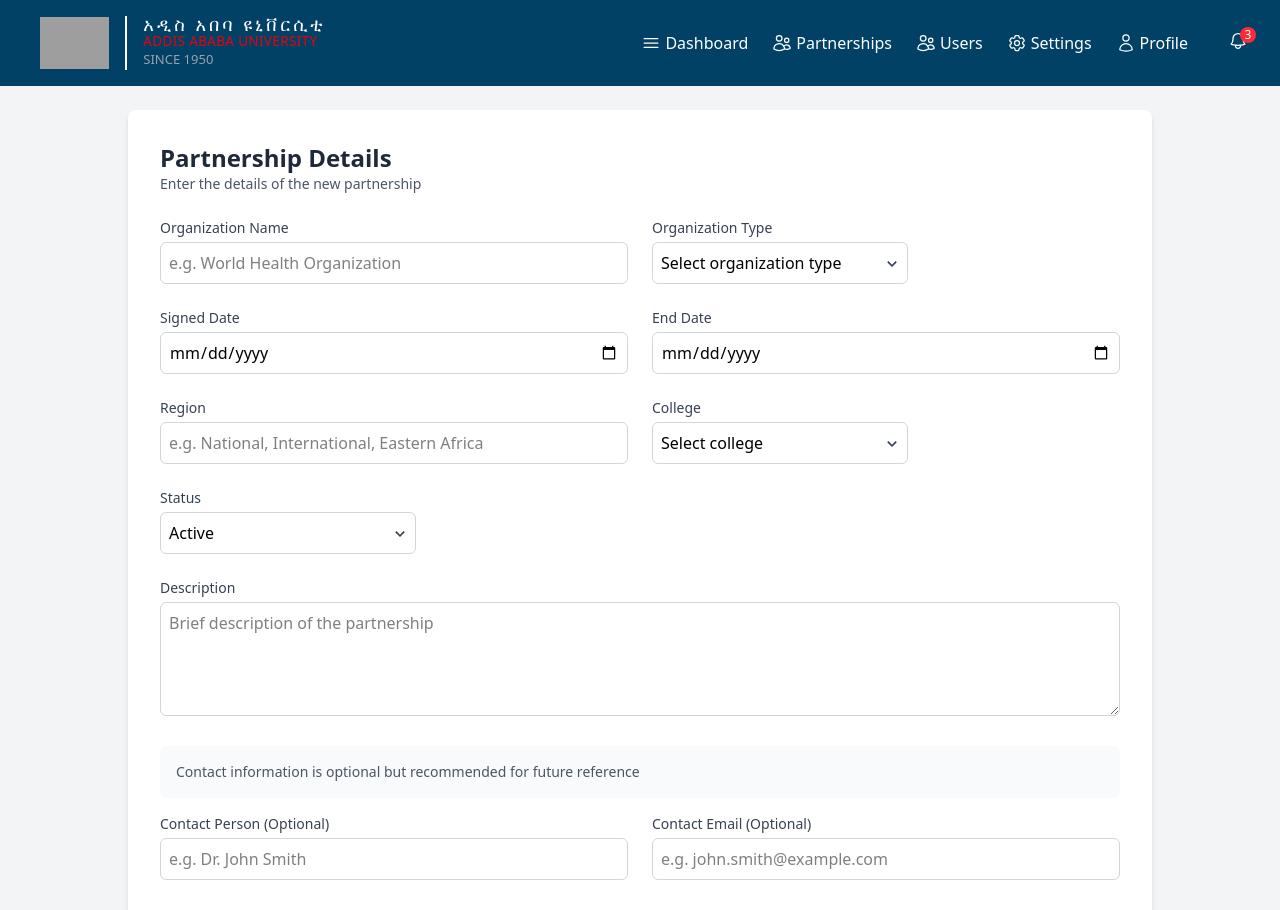
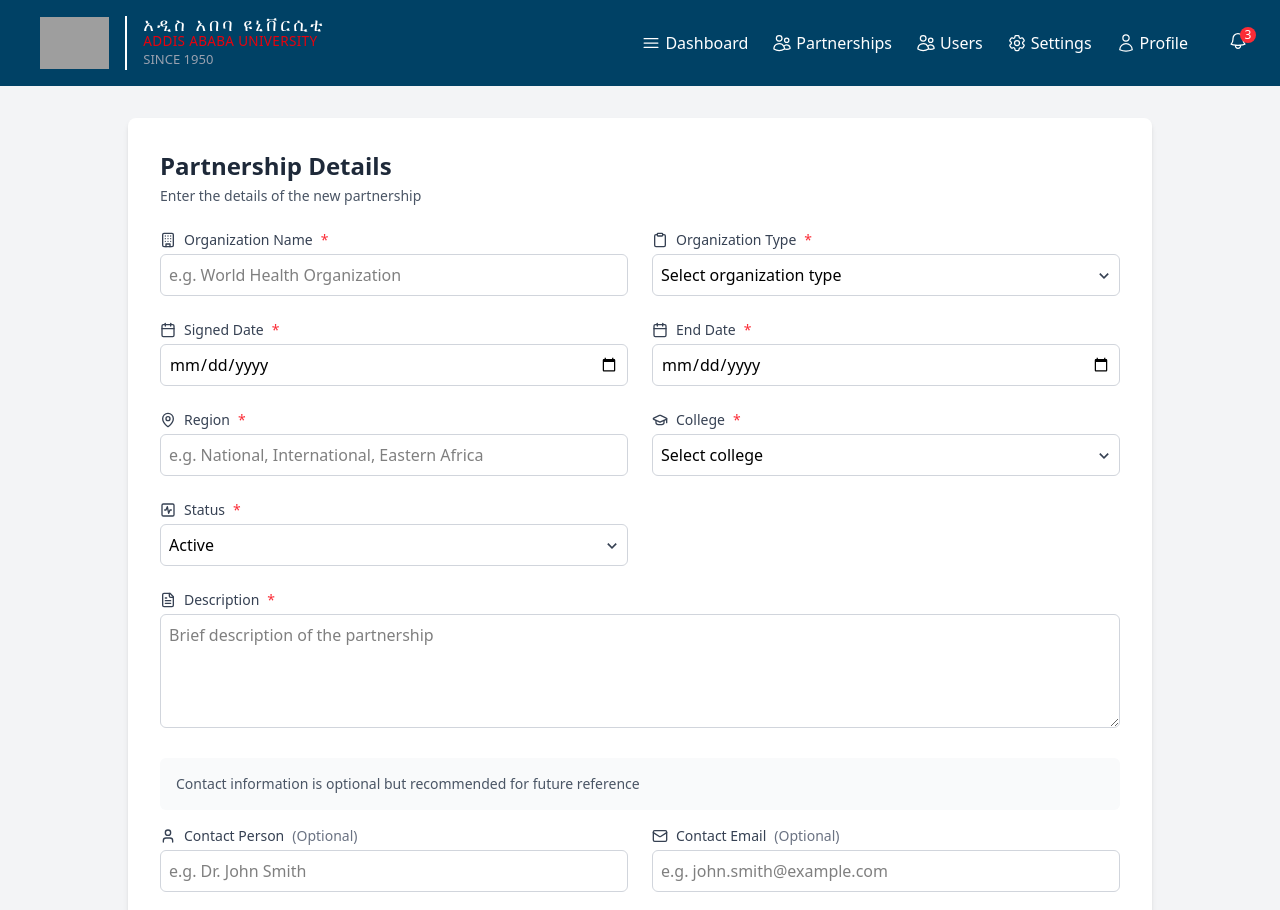
Before and after one commit to AAU-Projects12/Partnership-Management-System, a React (Vite) app in the folder Client/: page /add-partnership in a window 1280 px wide. Shown: the top 910 px of the page. Built offline with nearby package versions, Linux system fonts and the light colour scheme; grey boxes are pictures that could not be loaded.

Commit message:
completed error validation

```diff
--- a/Client/src/pages/add-partnership.jsx
+++ b/Client/src/pages/add-partnership.jsx
@@ -1,37 +1,108 @@
-import React, { useState } from 'react';
-import { Link } from 'react-router-dom';
-import NavBar from '../components/NavBar';
+import React, { useState } from "react";
+import NavBar from "../components/NavBar";
 
-const AddPartnership = () => {
+import {
+  Clipboard,
+  Building,
+  Calendar,
+  MapPin,
+  GraduationCap,
+  ActivitySquare,
+  FileText,
+  User,
+  Mail,
+} from "lucide-react";
+
+function AddPartnership() {
   // Form state
   const [formData, setFormData] = useState({
-    organizationName: '',
-    organizationType: '',
-    signedDate: '',
-    endDate: '',
-    region: '',
-    college: '',
-    status: 'Active',
-    description: '',
-    contactPerson: '',
-    contactEmail: ''
+    organizationName: "",
+    organizationType: "",
+    signedDate: "",
+    endDate: "",
+    region: "",
+    college: "",
+    status: "Active",
+    description: "",
+    contactPerson: "",
+    contactEmail: "",
   });
+
+  const [errors, setErrors] = useState({});
+  const [submitted, setSubmitted] = useState(false);
+
+  // Validate a single field
+  const validateField = (name, value) => {
+    // Only validate required fields
+    const requiredFields = [
+      "organizationName",
+      "organizationType",
+      "signedDate",
+      "endDate",
+      "region",
+      "college",
+      "status",
+      "description",
+    ];
+
+    // Skip validation for optional fields
+    if (!requiredFields.includes(name)) {
+      return true;
+    }
+
+    if (!value.trim()) {
+      setErrors((prev) => ({
+        ...prev,
+        [name]: `${
+          name.charAt(0).toUpperCase() +
+          name.slice(1).replace(/([A-Z])/g, " $1")
+        } is required`,
+      }));
+      return false;
+    } else {
+      setErrors((prev) => ({
+        ...prev,
+        [name]: "",
+      }));
+      return true;
+    }
+  };
 
   // Handle input changes
   const handleChange = (e) => {
     const { name, value } = e.target;
-    setFormData({
-      ...formData,
-      [name]: value
-    });
+    setFormData((prev) => ({
+      ...prev,
+      [name]: value,
+    }));
+
+    // Validate field on change if form was already submitted once
+    if (submitted) {
+      validateField(name, value);
+    }
   };
 
   // Handle form submission
   const handleSubmit = (e) => {
     e.preventDefault();
-    console.log('Form submitted:', formData);
-    // Here you would typically send the data to your backend
-    // For now, we'll just log it
+    setSubmitted(true);
+
+    // Validate all fields
+    let formIsValid = true;
+
+    Object.entries(formData).forEach(([name, value]) => {
+      // Skip validation for optional fields
+      if (name === "contactPerson" || name === "contactEmail") return;
+
+      const isValid = validateField(name, value);
+      if (!isValid) formIsValid = false;
+    });
+
+    if (formIsValid) {
+      console.log("Form submitted:", formData);
+      // Here you would typically send the data to your backend
+      alert("Partnership added successfully!");
+    }
   };
 
   return (
@@ -39,18 +110,31 @@ const AddPartnership = () => {
       <NavBar />
 
       {/* Main Content */}
-      <div className="p-6">
-        <div className="max-w-5xl mx-auto bg-white rounded-lg shadow-md p-8">
+      <div className="py-8 px-4 sm:px-6">
+        <div className="max-w-5xl mx-auto bg-white rounded-lg shadow-md p-6 sm:p-8">
           <div className="mb-6">
-            <h1 className="text-2xl font-bold text-gray-800">Partnership Details</h1>
-            <p className="text-gray-600 text-sm">Enter the details of the new partnership</p>
+            <h2 className="text-2xl font-bold text-gray-800">
+              Partnership Details
+            </h2>
+            <p className="text-gray-600 text-sm mt-1">
+              Enter the details of the new partnership
+            </p>
           </div>
 
           <form onSubmit={handleSubmit}>
             <div className="grid grid-cols-1 md:grid-cols-2 gap-6 mb-6">
               {/* Organization Name */}
               <div>
-                <label htmlFor="organizationName" className="block text-sm font-medium text-gray-700 mb-1">Organization Name</label>
+                <label
+                  htmlFor="organizationName"
+                  className="block text-sm font-medium text-gray-700 mb-1"
+                >
+                  <div className="flex items-center gap-2">
+                    <Building size={16} />
+                    <span>Organization Name</span>
+                    <span className="text-red-500">*</span>
+                  </div>
+                </label>
                 <input
                   type="text"
                   id="organizationName"
@@ -58,24 +142,46 @@ const AddPartnership = () => {
                   placeholder="e.g. World Health Organization"
                   value={formData.organizationName}
                   onChange={handleChange}
-                  className="w-full p-2 border border-gray-300 rounded-md focus:outline-none focus:ring-2 focus:ring-blue-500"
-                  required
+                  className={`w-full p-2 border ${
+                    errors.organizationName
+                      ? "border-red-500"
+                      : "border-gray-300"
+                  } rounded-md focus:outline-none focus:ring-2 focus:ring-blue-500 transition-colors`}
                 />
+                {errors.organizationName && (
+                  <p className="text-red-500 text-sm mt-1">
+                    {errors.organizationName}
+                  </p>
+                )}
               </div>
 
               {/* Organization Type */}
               <div>
-                <label htmlFor="organizationType" className="block text-sm font-medium text-gray-700 mb-1">Organization Type</label>
-                <div className="relative inline-block w-64">
+                <label
+                  htmlFor="organizationType"
+                  className="block text-sm font-medium text-gray-700 mb-1"
+                >
+                  <div className="flex items-center gap-2">
+                    <Clipboard size={16} />
+                    <span>Organization Type</span>
+                    <span className="text-red-500">*</span>
+                  </div>
+                </label>
+                <div className="relative">
                   <select
                     id="organizationType"
                     name="organizationType"
                     value={formData.organizationType}
                     onChange={handleChange}
-                    className="w-full p-2 border border-gray-300 rounded-md focus:outline-none focus:ring-2 focus:ring-blue-500 appearance-none cursor-pointer"
-                    required
+                    className={`w-full p-2 border ${
+                      errors.organizationType
+                        ? "border-red-500"
+                        : "border-gray-300"
+                    } rounded-md focus:outline-none focus:ring-2 focus:ring-blue-500 appearance-none cursor-pointer transition-colors`}
                   >
-                    <option value="" disabled>Select organization type</option>
+                    <option value="" disabled>
+                      Select organization type
+                    </option>
                     <option value="Government">Government</option>
                     <option value="NGO">NGO</option>
                     <option value="Private">Private</option>
@@ -83,46 +189,90 @@ const AddPartnership = () => {
                     <option value="Research">Research</option>
                   </select>
                   <div className="pointer-events-none absolute inset-y-0 right-0 flex items-center px-2 text-gray-700">
-                    <svg className="fill-current h-4 w-4" xmlns="http://www.w3.org/2000/svg"
-                      viewBox="0 0 20 20">
+                    <svg
+                      className="fill-current h-4 w-4"
+                      xmlns="http://www.w3.org/2000/svg"
+                      viewBox="0 0 20 20"
+                    >
                       <path d="M5.516 7.548l4.484 4.484 4.484-4.484L16 9l-6 6-6-6z" />
                     </svg>
                   </div>
                 </div>
-
+                {errors.organizationType && (
+                  <p className="text-red-500 text-sm mt-1">
+                    {errors.organizationType}
+                  </p>
+                )}
               </div>
 
               {/* Signed Date */}
               <div>
-                <label htmlFor="signedDate" className="block text-sm font-medium text-gray-700 mb-1">Signed Date</label>
+                <label
+                  htmlFor="signedDate"
+                  className="block text-sm font-medium text-gray-700 mb-1"
+                >
+                  <div className="flex items-center gap-2">
+                    <Calendar size={16} />
+                    <span>Signed Date</span>
+                    <span className="text-red-500">*</span>
+                  </div>
+                </label>
                 <input
                   type="date"
                   id="signedDate"
                   name="signedDate"
                   value={formData.signedDate}
                   onChange={handleChange}
-                  className="w-full p-2 border border-gray-300 rounded-md focus:outline-none focus:ring-2 focus:ring-blue-500 cursor-pointer"
-                  required
+                  className={`w-full p-2 border ${
+                    errors.signedDate ? "border-red-500" : "border-gray-300"
+                  } rounded-md focus:outline-none focus:ring-2 focus:ring-blue-500 cursor-pointer transition-colors`}
                 />
+                {errors.signedDate && (
+                  <p className="text-red-500 text-sm mt-1">
+                    {errors.signedDate}
+                  </p>
+                )}
               </div>
 
               {/* End Date */}
               <div>
-                <label htmlFor="endDate" className="block text-sm font-medium text-gray-700 mb-1">End Date</label>
+                <label
+                  htmlFor="endDate"
+                  className="block text-sm font-medium text-gray-700 mb-1"
+                >
+                  <div className="flex items-center gap-2">
+                    <Calendar size={16} />
+                    <span>End Date</span>
+                    <span className="text-red-500">*</span>
+                  </div>
+                </label>
                 <input
                   type="date"
                   id="endDate"
                   name="endDate"
                   value={formData.endDate}
                   onChange={handleChange}
-                  className="w-full p-2 border border-gray-300 rounded-md focus:outline-none focus:ring-2 focus:ring-blue-500 cursor-pointer"
-                  required
+                  className={`w-full p-2 border ${
+                    errors.endDate ? "border-red-500" : "border-gray-300"
+                  } rounded-md focus:outline-none focus:ring-2 focus:ring-blue-500 cursor-pointer transition-colors`}
                 />
+                {errors.endDate && (
+                  <p className="text-red-500 text-sm mt-1">{errors.endDate}</p>
+                )}
               </div>
 
               {/* Region */}
               <div>
-                <label htmlFor="region" className="block text-sm font-medium text-gray-700 mb-1">Region</label>
+                <label
+                  htmlFor="region"
+                  className="block text-sm font-medium text-gray-700 mb-1"
+                >
+                  <div className="flex items-center gap-2">
+                    <MapPin size={16} />
+                    <span>Region</span>
+                    <span className="text-red-500">*</span>
+                  </div>
+                </label>
                 <input
                   type="text"
                   id="region"
@@ -130,54 +280,99 @@ const AddPartnership = () => {
                   placeholder="e.g. National, International, Eastern Africa"
                   value={formData.region}
                   onChange={handleChange}
-                  className="w-full p-2 border border-gray-300 rounded-md focus:outline-none focus:ring-2 focus:ring-blue-500"
-                  required
+                  className={`w-full p-2 border ${
+                    errors.region ? "border-red-500" : "border-gray-300"
+                  } rounded-md focus:outline-none focus:ring-2 focus:ring-blue-500 transition-colors`}
                 />
+                {errors.region && (
+                  <p className="text-red-500 text-sm mt-1">{errors.region}</p>
+                )}
               </div>
 
               {/* College */}
               <div>
-                <label htmlFor="college" className="block text-sm font-medium text-gray-700 mb-1">College</label>
-                <div className="relative inline-block w-64">
+                <label
+                  htmlFor="college"
+                  className="block text-sm font-medium text-gray-700 mb-1"
+                >
+                  <div className="flex items-center gap-2">
+                    <GraduationCap size={16} />
+                    <span>College</span>
+                    <span className="text-red-500">*</span>
+                  </div>
+                </label>
+                <div className="relative">
                   <select
                     id="college"
                     name="college"
                     value={formData.college}
                     onChange={handleChange}
-                    className="w-full p-2 border border-gray-300 rounded-md focus:outline-none focus:ring-2 focus:ring-blue-500 appearance-none cursor-pointer"
-                    required
+                    className={`w-full p-2 border ${
+                      errors.college ? "border-red-500" : "border-gray-300"
+                    } rounded-md focus:outline-none focus:ring-2 focus:ring-blue-500 appearance-none cursor-pointer transition-colors`}
                   >
-                    <option value="" disabled>Select college</option>
-                    <option value="College of Business and Economics">College of Business and Economics</option>
-                    <option value="College of Social Science, Arts and Humanities">College of Social Science, Arts and Humanities</option>
-                    <option value="College of Veterinary Medicine and Agriculture">College of Veterinary Medicine and Agriculture</option>
+                    <option value="" disabled>
+                      Select college
+                    </option>
+                    <option value="College of Business and Economics">
+                      College of Business and Economics
+                    </option>
+                    <option value="College of Social Science, Arts and Humanities">
+                      College of Social Science, Arts and Humanities
+                    </option>
+                    <option value="College of Veterinary Medicine and Agriculture">
+                      College of Veterinary Medicine and Agriculture
+                    </option>
                     <option value="School of Law">School of Law</option>
-                    <option value="College of Technology and Built Environment">College of Technology and Built Environment</option>
-                    <option value="College of Natural and Computational Sciences">College of Natural and Computational Sciences</option>
-                    <option value="College of Education and Language Studies">College of Education and Language Studies</option>
-                    <option value="College of Health Science">College of Health Science</option>
+                    <option value="College of Technology and Built Environment">
+                      College of Technology and Built Environment
+                    </option>
+                    <option value="College of Natural and Computational Sciences">
+                      College of Natural and Computational Sciences
+                    </option>
+                    <option value="College of Education and Language Studies">
+                      College of Education and Language Studies
+                    </option>
+                    <option value="College of Health Science">
+                      College of Health Science
+                    </option>
                   </select>
                   <div className="pointer-events-none absolute inset-y-0 right-0 flex items-center px-2 text-gray-700">
-                    <svg className="fill-current h-4 w-4" xmlns="http://www.w3.org/2000/svg"
-                      viewBox="0 0 20 20">
+                    <svg
+                      className="fill-current h-4 w-4"
+                      xmlns="http://www.w3.org/2000/svg"
+                      viewBox="0 0 20 20"
+                    >
                       <path d="M5.516 7.548l4.484 4.484 4.484-4.484L16 9l-6 6-6-6z" />
                     </svg>
                   </div>
                 </div>
-
+                {errors.college && (
+                  <p className="text-red-500 text-sm mt-1">{errors.college}</p>
+                )}
               </div>
 
               {/* Status */}
               <div>
-                <label htmlFor="status" className="block text-sm font-medium text-gray-700 mb-1">Status</label>
-                <div className="relative inline-block w-64">
+                <label
+                  htmlFor="status"
+                  className="block text-sm font-medium text-gray-700 mb-1"
+                >
+                  <div className="flex items-center gap-2">
+                    <ActivitySquare size={16} />
+                    <span>Status</span>
+                    <span className="text-red-500">*</span>
+                  </div>
+                </label>
+                <div className="relative">
                   <select
                     id="status"
                     name="status"
                     value={formData.status}
                     onChange={handleChange}
-                    className="w-full p-2 border border-gray-300 rounded-md focus:outline-none focus:ring-2 focus:ring-blue-500 appearance-none cursor-pointer"
-                    required
+                    className={`w-full p-2 border ${
+                      errors.status ? "border-red-500" : "border-gray-300"
+                    } rounded-md focus:outline-none focus:ring-2 focus:ring-blue-500 appearance-none cursor-pointer transition-colors`}
                   >
                     <option value="Active">Active</option>
                     <option value="Inactive">Inactive</option>
@@ -185,19 +380,33 @@ const AddPartnership = () => {
                     <option value="Expired">Expired</option>
                   </select>
                   <div className="pointer-events-none absolute inset-y-0 right-0 flex items-center px-2 text-gray-700">
-                    <svg className="fill-current h-4 w-4" xmlns="http://www.w3.org/2000/svg"
-                      viewBox="0 0 20 20">
+                    <svg
+                      className="fill-current h-4 w-4"
+                      xmlns="http://www.w3.org/2000/svg"
+                      viewBox="0 0 20 20"
+                    >
                       <path d="M5.516 7.548l4.484 4.484 4.484-4.484L16 9l-6 6-6-6z" />
                     </svg>
                   </div>
                 </div>
-
+                {errors.status && (
+                  <p className="text-red-500 text-sm mt-1">{errors.status}</p>
+                )}
               </div>
             </div>
 
             {/* Description */}
             <div className="mb-6">
-              <label htmlFor="description" className="block text-sm font-medium text-gray-700 mb-1">Description</label>
+              <label
+                htmlFor="description"
+                className="block text-sm font-medium text-gray-700 mb-1"
+              >
+                <div className="flex items-center gap-2">
+                  <FileText size={16} />
+                  <span>Description</span>
+                  <span className="text-red-500">*</span>
+                </div>
+              </label>
               <textarea
                 id="description"
                 name="description"
@@ -205,21 +414,39 @@ const AddPartnership = () => {
                 value={formData.description}
                 onChange={handleChange}
                 rows="4"
-                className="w-full p-2 border border-gray-300 rounded-md focus:outline-none focus:ring-2 focus:ring-blue-500"
-                required
+                className={`w-full p-2 border ${
+                  errors.description ? "border-red-500" : "border-gray-300"
+                } rounded-md focus:outline-none focus:ring-2 focus:ring-blue-500 transition-colors`}
               ></textarea>
+              {errors.description && (
+                <p className="text-red-500 text-sm mt-1">
+                  {errors.description}
+                </p>
+              )}
             </div>
 
             {/* Contact Information Section */}
             <div className="mb-6">
               <div className="p-4 bg-gray-50 rounded-md mb-4">
-                <p className="text-gray-600 text-sm">Contact information is optional but recommended for future reference</p>
+                <p className="text-gray-600 text-sm">
+                  Contact information is optional but recommended for future
+                  reference
+                </p>
               </div>
 
               <div className="grid grid-cols-1 md:grid-cols-2 gap-6">
                 {/* Contact Person */}
                 <div>
-                  <label htmlFor="contactPerson" className="block text-sm font-medium text-gray-700 mb-1">Contact Person (Optional)</label>
+                  <label
+                    htmlFor="contactPerson"
+                    className="block text-sm font-medium text-gray-700 mb-1"
+                  >
+                    <div className="flex items-center gap-2">
+                      <User size={16} />
+                      <span>Contact Person</span>
+                      <span className="text-gray-500">(Optional)</span>
+                    </div>
+                  </label>
                   <input
                     type="text"
                     id="contactPerson"
@@ -227,13 +454,22 @@ const AddPartnership = () => {
                     placeholder="e.g. Dr. John Smith"
                     value={formData.contactPerson}
                     onChange={handleChange}
-                    className="w-full p-2 border border-gray-300 rounded-md focus:outline-none focus:ring-2 focus:ring-blue-500"
+                    className="w-full p-2 border border-gray-300 rounded-md focus:outline-none focus:ring-2 focus:ring-blue-500 transition-colors"
                   />
                 </div>
 
                 {/* Contact Email */}
                 <div>
-                  <label htmlFor="contactEmail" className="block text-sm font-medium text-gray-700 mb-1">Contact Email (Optional)</label>
+                  <label
+                    htmlFor="contactEmail"
+                    className="block text-sm font-medium text-gray-700 mb-1"
+                  >
+                    <div className="flex items-center gap-2">
+                      <Mail size={16} />
+                      <span>Contact Email</span>
+                      <span className="text-gray-500">(Optional)</span>
+                    </div>
+                  </label>
                   <input
                     type="email"
                     id="contactEmail"
@@ -241,7 +477,7 @@ const AddPartnership = () => {
                     placeholder="e.g. john.smith@example.com"
                     value={formData.contactEmail}
                     onChange={handleChange}
-                    className="w-full p-2 border border-gray-300 rounded-md focus:outline-none focus:ring-2 focus:ring-blue-500"
+                    className="w-full p-2 border border-gray-300 rounded-md focus:outline-none focus:ring-2 focus:ring-blue-500 transition-colors"
                   />
                 </div>
               </div>
@@ -249,12 +485,16 @@ const AddPartnership = () => {
 
             {/* Form Actions */}
             <div className="flex justify-between mt-8">
-              <Link to="/partnership" className="px-6 py-2 border border-gray-300 rounded-md text-gray-700 hover:bg-gray-50">
+              <button
+                type="button"
+                className="px-6 py-2 border border-gray-300 rounded-md text-gray-700 hover:bg-gray-50 transition-colors"
+                onClick={() => window.history.back()}
+              >
                 Cancel
-              </Link>
+              </button>
               <button
                 type="submit"
-                className="px-6 py-2 bg-blue-600 text-white rounded-md hover:bg-blue-700 focus:outline-none focus:ring-2 focus:ring-blue-500 cursor-pointer"
+                className="px-6 py-2 bg-blue-600 text-white rounded-md hover:bg-blue-700 focus:outline-none focus:ring-2 focus:ring-blue-500 cursor-pointer transition-colors"
               >
                 Add Partnership
               </button>
@@ -264,6 +504,6 @@ const AddPartnership = () => {
       </div>
     </div>
   );
-};
+}
 
 export default AddPartnership;
```
